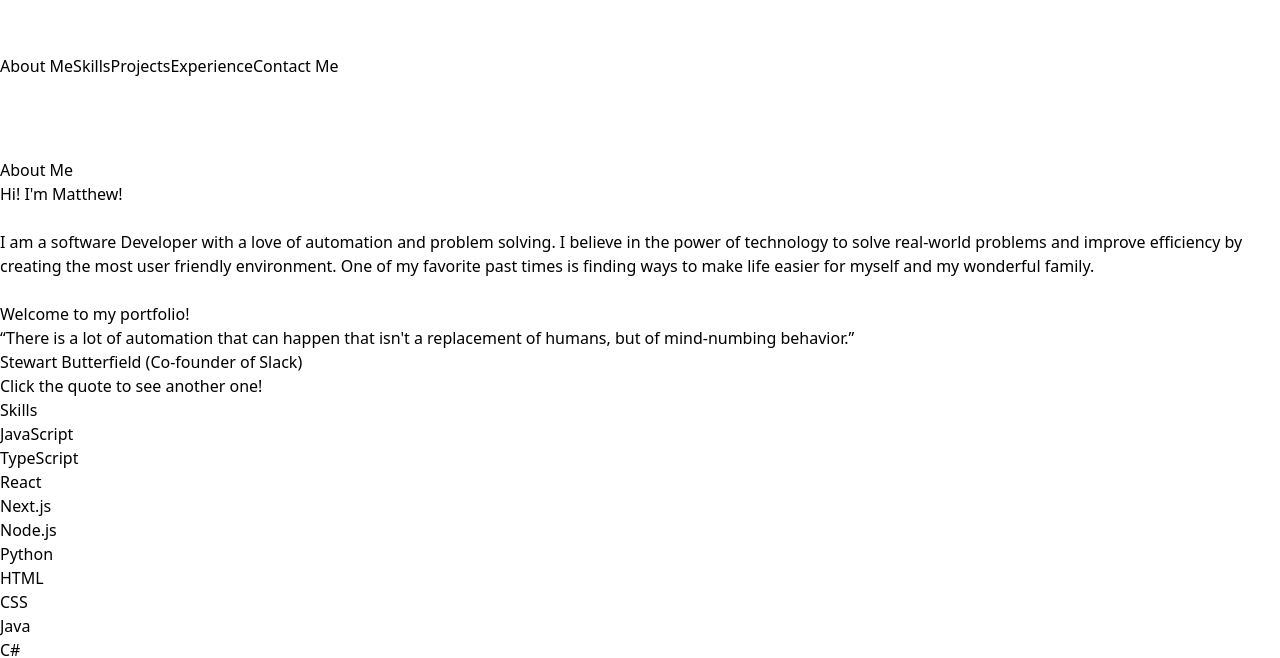
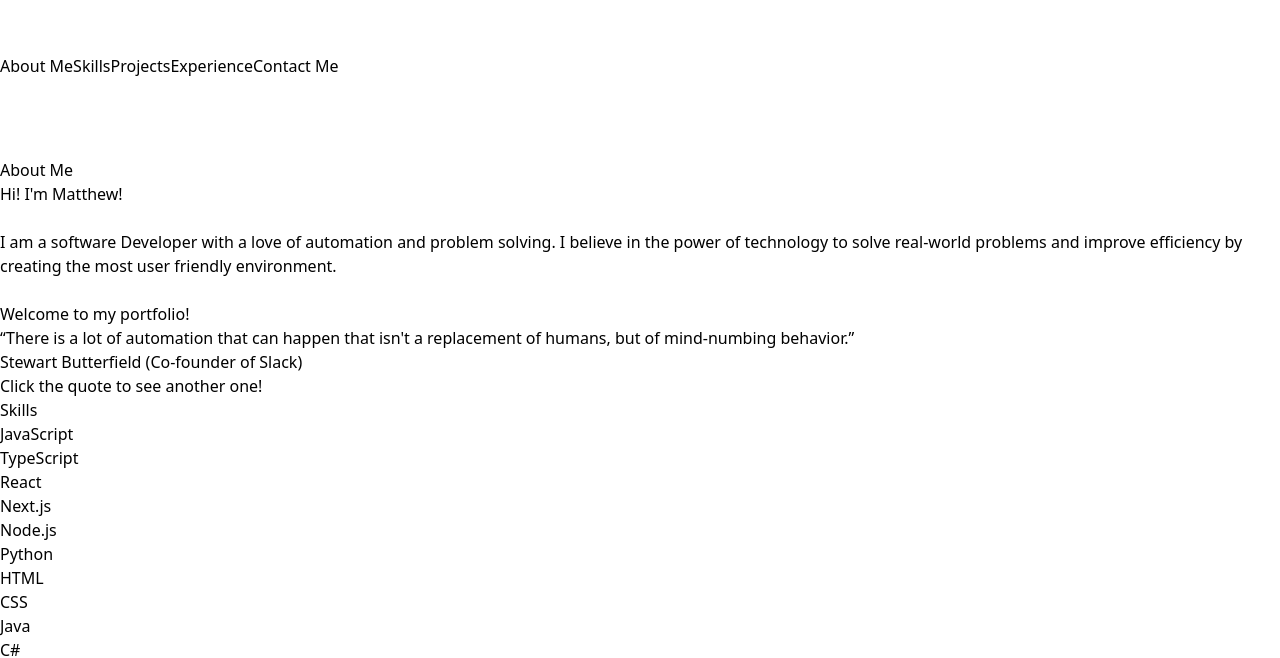
Before and after one commit to TheLoreAxe/my-portfolio, a Next.js app: page / in a window 1280 px wide. Shown: the part 146-804 px from the top of the page. Built offline with nearby package versions, Linux system fonts and the light colour scheme.

Commit message:
updated about section

```diff
--- a/src/app/components/AboutSection.tsx
+++ b/src/app/components/AboutSection.tsx
@@ -42,7 +42,6 @@ export default function AboutSection() {
       <p className="about-intro">Hi! I&apos;m Matthew!<br /><br />
       I am a software Developer with a love of automation and problem solving. I believe
       in the power of technology to solve real-world problems and improve efficiency by creating the most user friendly environment.
-      One of my favorite past times is finding ways to make life easier for myself and my wonderful family.
       <br /><br /> Welcome to my portfolio!</p>
 
       <motion.blockquote
```
